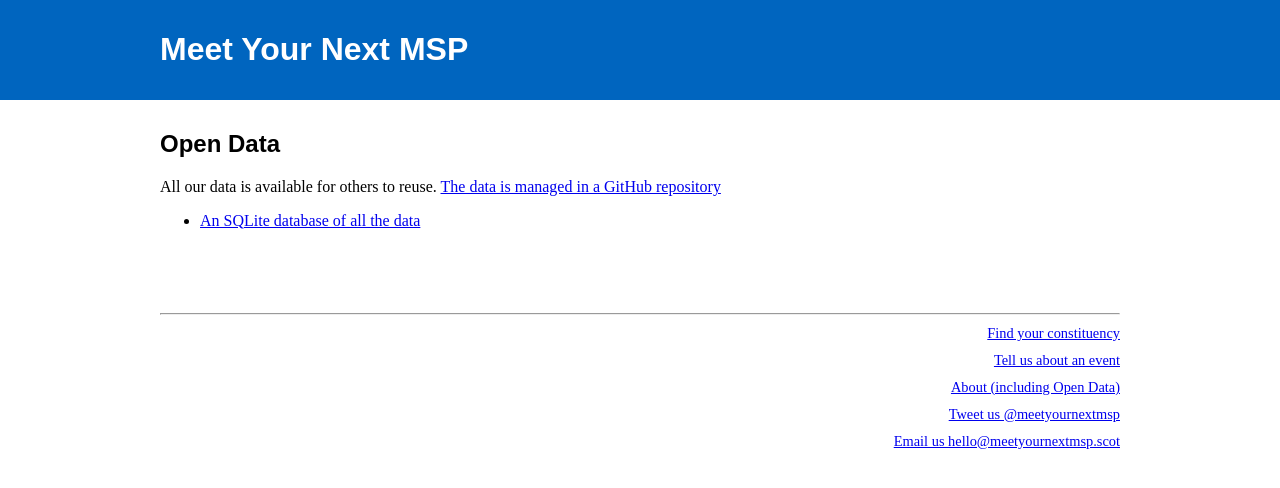
After one commit to meetyournextmsp/website, a Flask app: page /about in a window 1280 px wide. The commit adds this page. Shown: the top 488 px of the page. Run offline with Flask 2, Linux system fonts and the light colour scheme.

Commit message:
Start About page

```diff
--- a/meetyournextmsp/__init__.py
+++ b/meetyournextmsp/__init__.py
@@ -152,4 +152,8 @@ def create_app(test_config=None):
             region_title=region_tag['title']
         )
 
+    @app.route("/about")
+    def about():
+        return render_template('about.html')
+
     return app
--- /dev/null
+++ b/meetyournextmsp/templates/about.html
@@ -0,0 +1,19 @@
+{% extends 'base.html' %}
+
+
+{% block htmltitle %}About{% endblock %}
+
+
+{% block content %}
+
+
+
+    <h2>Open Data</h2>
+
+    <p>All our data is available for others to reuse. <a href="https://github.com/meetyournextmsp/data-2021">The data is managed in a GitHub repository</a></p>
+
+    <ul>
+        <li><a href="https://meetyournextmsp2021data.netlify.app/database.sqlite">An SQLite database of all the data</a></li>
+    </ul>
+
+{% endblock %}
--- a/meetyournextmsp/templates/base.html
+++ b/meetyournextmsp/templates/base.html
@@ -23,6 +23,7 @@
                 <hr>
                 <div class="footer-link"><a href="/constituencies">Find your constituency</a></div>
                 <div class="footer-link"><a href="/contribute">Tell us about an event</a></div>
+                <div class="footer-link"><a href="/about">About (including Open Data)</a></div>
                 <div class="footer-link"><a href="https://twitter.com/meetyournextmsp">Tweet us @meetyournextmsp</a></div>
                 <div class="footer-link"><a href="mailto:hello@meetyournextmsp.scot">Email us hello@meetyournextmsp.scot</a></div>
             </div>
```
